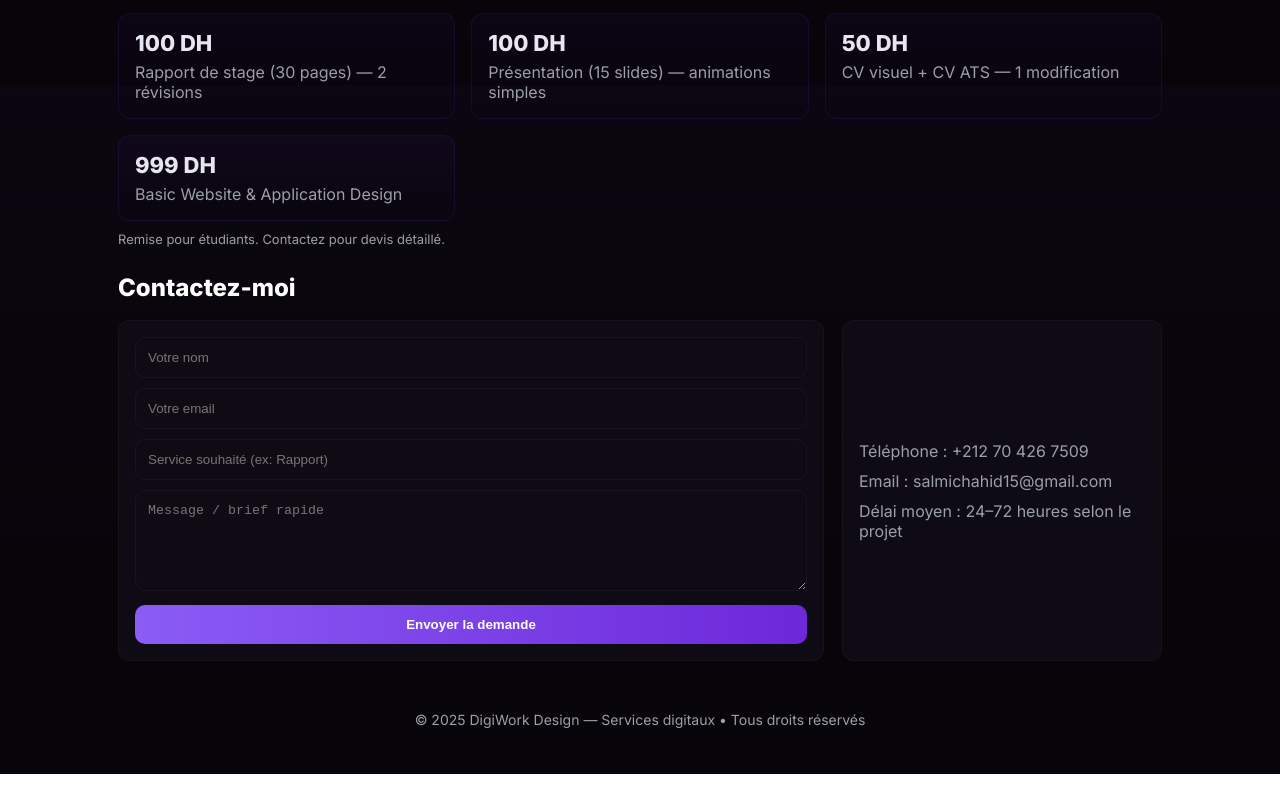
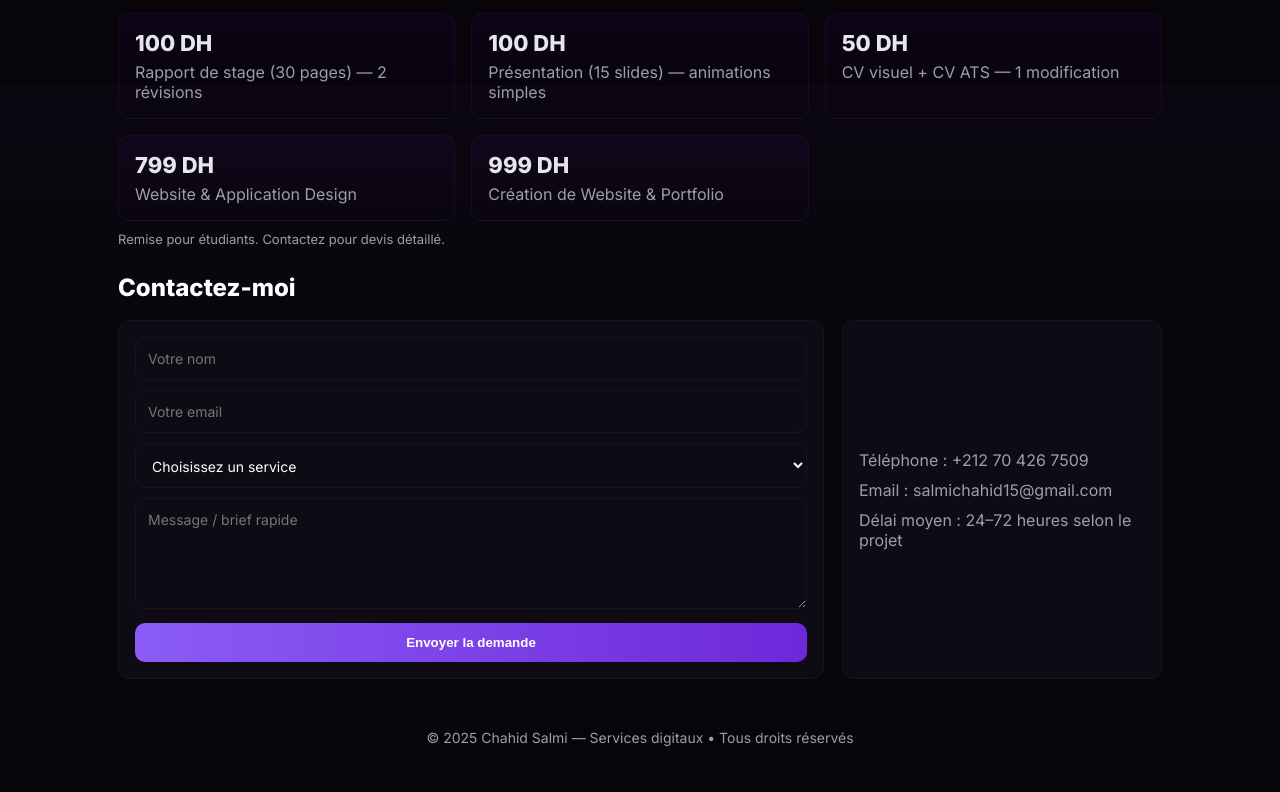
Before and after one commit to chahidsalmi/Digiwork, a plain HTML site: page index.html in a window 1280 px wide. Shown: the part 1515-2307 px from the top of the page. Drawn offline with Linux system fonts and the light colour scheme.

Commit message:
Update index.html

```diff
--- a/index.html
+++ b/index.html
@@ -76,7 +76,18 @@
 
     /* Contact */
     .contact{display:grid;grid-template-columns:1fr 320px;gap:18px;margin-top:18px}
-    form input, form textarea{width:100%;padding:12px;border-radius:10px;border:1px solid rgba(255,255,255,0.04);background:transparent;color:#fff;margin-bottom:10px}
+    form input, form textarea, form select{
+      width:100%;
+      padding:12px;
+      border-radius:10px;
+      border:1px solid rgba(255,255,255,0.04);
+      background:transparent;
+      color:#fff;
+      margin-bottom:10px;
+      font-family: Inter, system-ui, -apple-system, 'Segoe UI', Roboto, 'Helvetica Neue', Arial;
+      font-size:14px;
+    }
+    form select option{color:var(--muted); background-color: var(--card); padding-top: 5px; border-radius: 10px;}
     form button{width:100%;padding:12px;border-radius:10px;background:linear-gradient(90deg,var(--accent),var(--accent-2));border:none;color:white;font-weight:700}
 
     footer{margin-top:32px;padding:18px 0;color:var(--muted);font-size:14px;text-align:center}
@@ -174,6 +185,12 @@
           <div class="card">
             <h3>UI & UX Design</h3>
             <p>Je crée des interfaces attrayantes et optimise l’expérience utilisateur</p>
+            <div class="badge">À partir de 799 DH</div>
+          </div>
+
+          <div class="card">
+            <h3>Portfolio Design</h3>
+            <p>Je crée des portfolios attrayants et optimise l’expérience utilisateur</p>
             <div class="badge">À partir de 999 DH</div>
           </div>
         </div>
@@ -189,6 +206,7 @@
           <div class="work-item"><a href="./CV_classic.pdf" style="text-decoration:none;color:var(--muted);" target="_blank">CV moderne — Développeur</a></div>
           <div class="work-item"><a href="./CV_ats.pdf" style="text-decoration:none;color:var(--muted);" target="_blank">CV ATS — Recrutement</a></div>
           <div class="work-item"><a href="./UI_UX_design.pdf" style="text-decoration:none;color:var(--muted);" target="_blank">UI & UX Design</a></div>
+          <div class="work-item"><a href="https://portfolio-smoky-phi-84.vercel.app/" style="text-decoration:none;color:var(--muted);" target="_blank">Création de site web & portfolio</a></div>
         </div>
       </section>
 
@@ -213,8 +231,13 @@
           </div>
 
           <div class="price card">
+            <div class="amount">799 DH</div>
+            <div style="color:var(--muted);margin-top:6px">Website & Application Design</div>
+          </div>
+
+          <div class="price card">
             <div class="amount">999 DH</div>
-            <div style="color:var(--muted);margin-top:6px">Basic Website & Application Design</div>
+            <div style="color:var(--muted);margin-top:6px">Création de Website & Portfolio</div>
           </div>
         </div>
 
@@ -227,7 +250,17 @@
           <form action="https://formspree.io/f/xblpgqep" method="POST" class="card">
             <input type="text" placeholder="Votre nom" name="Full Name" required />
             <input type="email" placeholder="Votre email" name="Email" required />
-            <input type="text" placeholder="Service souhaité (ex: Rapport)" name="Service" />
+
+            <select name="Service" required>
+              <option value="" disabled selected>Choisissez un service</option>
+              <option value="Rapport — Projet marketing">Rapport — Projet marketing</option>
+              <option value="Présentation — Soutenance mémoire">Présentation — Soutenance mémoire</option>
+              <option value="CV moderne — Développeur">CV moderne — Développeur</option>
+              <option value="CV ATS — Recrutement">CV ATS — Recrutement</option>
+              <option value="UI & UX Design">UI & UX Design</option>
+              <option value="Création de site web & portfolio">Création de site web & portfolio</option>
+            </select>
+
             <textarea rows="5" placeholder="Message / brief rapide" name="Message"></textarea>
             <button type="submit">Envoyer la demande</button>
           </form>
@@ -241,7 +274,7 @@
       </section>
 
       <footer>
-        © <span id="year"></span> DigiWork Design — Services digitaux • Tous droits réservés
+        © <span id="year"></span> Chahid Salmi — Services digitaux • Tous droits réservés
       </footer>
     </main>
   </div>
```
